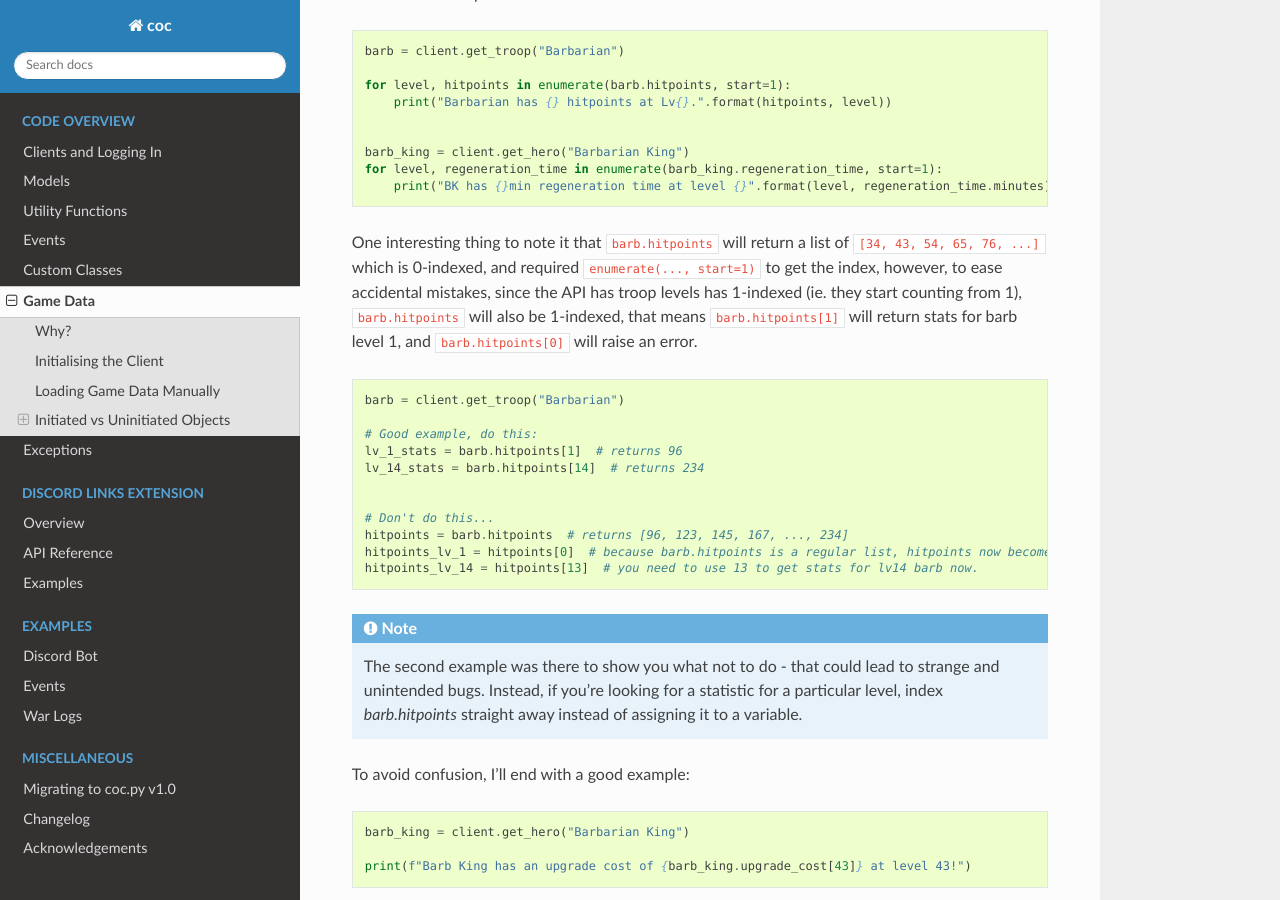
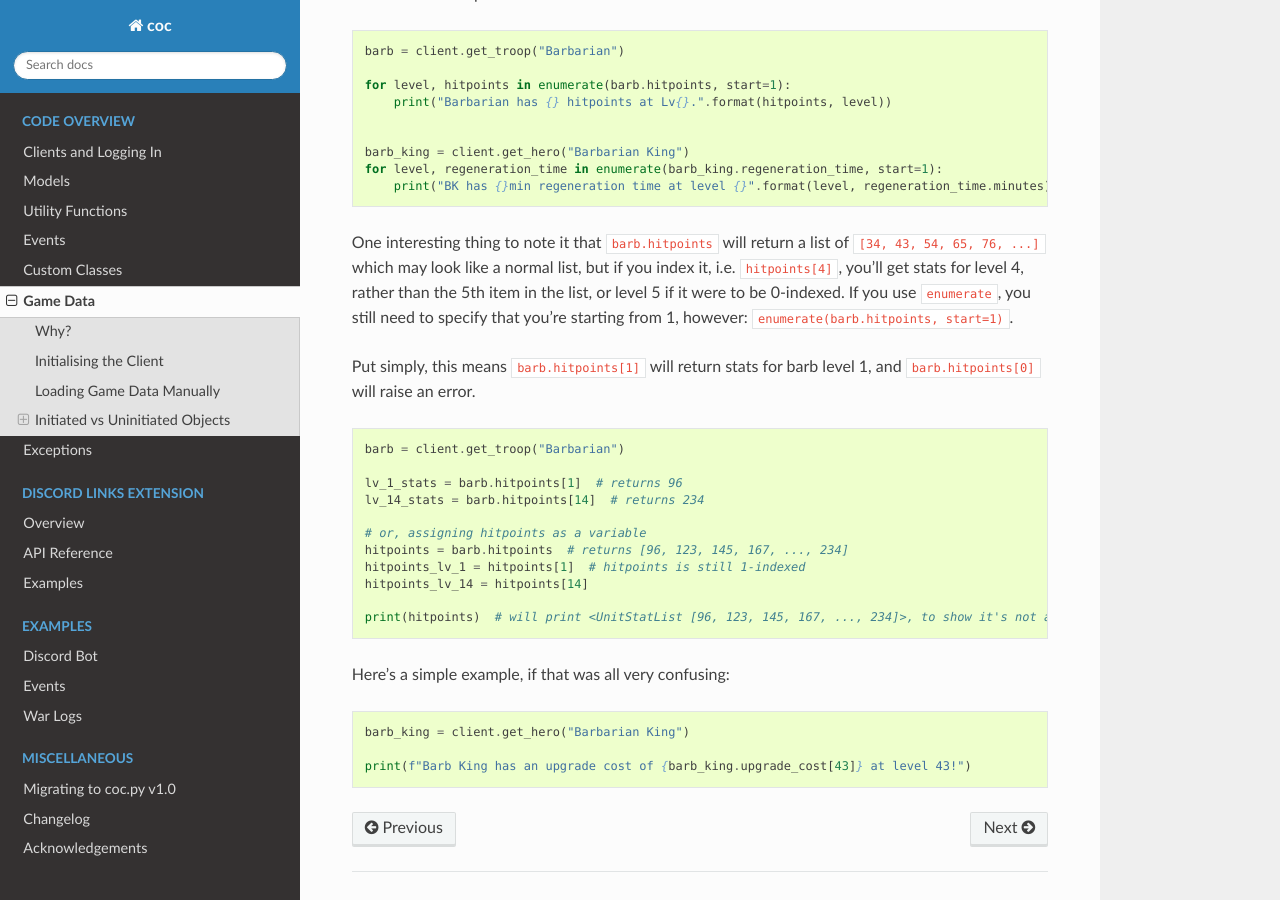
Before and after one commit to mathsman5133/coc.py, a Sphinx documentation site: the page built from docs/code_overview/game_data.rst, in a window 1280 px wide and 900 px high, scrolled down 4806 px. Built offline with Sphinx 7.4.7 and the Read the Docs theme 2.0.0, drawn with Linux system fonts in a browser that asks for light colours; pages that are not in the unit, such as notebooks, are missing from menus.

Commit message:
- Fix indexing of UnitStat, creating a new UnitStatList object.

```diff
--- a/docs/code_overview/game_data.rst
+++ b/docs/code_overview/game_data.rst
@@ -250,34 +250,29 @@ A few more examples:
 
 
 One interesting thing to note it that ``barb.hitpoints`` will return a list of ``[34, 43, 54, 65, 76, ...]`` which
-is 0-indexed, and required ``enumerate(..., start=1)`` to get the index, however, to ease accidental mistakes, since
-the API has troop levels has 1-indexed (ie. they start counting from 1), ``barb.hitpoints`` will also be 1-indexed,
-that means ``barb.hitpoints[1]`` will return stats for barb level 1, and ``barb.hitpoints[0]`` will raise an error.
+may look like a normal list, but if you index it, i.e. ``hitpoints[4]``, you'll get stats for level 4, rather than
+the 5th item in the list, or level 5 if it were to be 0-indexed.
+If you use ``enumerate``, you still need to specify that you're starting from 1, however: ``enumerate(barb.hitpoints, start=1)``.
+
+Put simply, this means ``barb.hitpoints[1]`` will return stats for barb level 1, and ``barb.hitpoints[0]`` will raise an error.
 
 
 .. code-block:: python3
 
     barb = client.get_troop("Barbarian")
 
-    # Good example, do this:
     lv_1_stats = barb.hitpoints[1]  # returns 96
     lv_14_stats = barb.hitpoints[14]  # returns 234
 
+    # or, assigning hitpoints as a variable
+    hitpoints = barb.hitpoints  # returns [96, 123, 145, 167, ..., 234]
+    hitpoints_lv_1 = hitpoints[1]  # hitpoints is still 1-indexed
+    hitpoints_lv_14 = hitpoints[14]
 
-    # Don't do this...
-    hitpoints = barb.hitpoints  # returns [96, 123, 145, 167, ..., 234]
-    hitpoints_lv_1 = hitpoints[0]  # because barb.hitpoints is a regular list, hitpoints now become 0-indexed.
-    hitpoints_lv_14 = hitpoints[13]  # you need to use 13 to get stats for lv14 barb now.
+    print(hitpoints)  # will print <UnitStatList [96, 123, 145, 167, ..., 234]>, to show it's not a normal list.
 
 
-.. note::
-
-    The second example was there to show you what not to do - that could lead to strange and unintended bugs.
-    Instead, if you're looking for a statistic for a particular level, index `barb.hitpoints` straight away instead of
-    assigning it to a variable.
-
-
-To avoid confusion, I'll end with a good example:
+Here's a simple example, if that was all very confusing:
 
 .. code-block::
 
```
Also changed, not shown: 2 other files.
